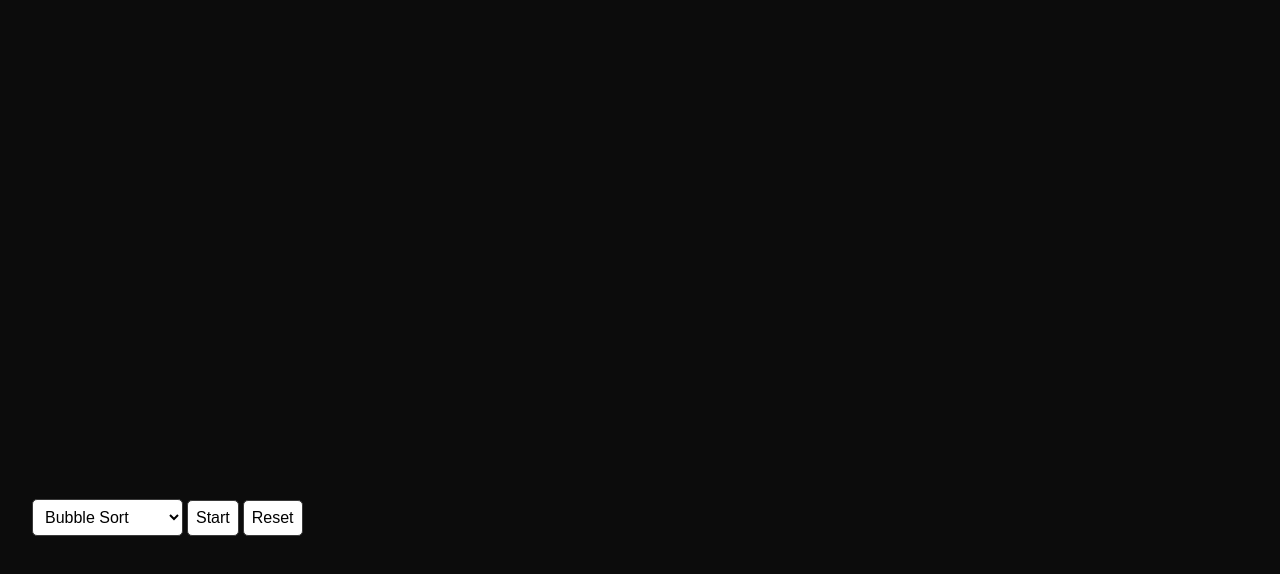
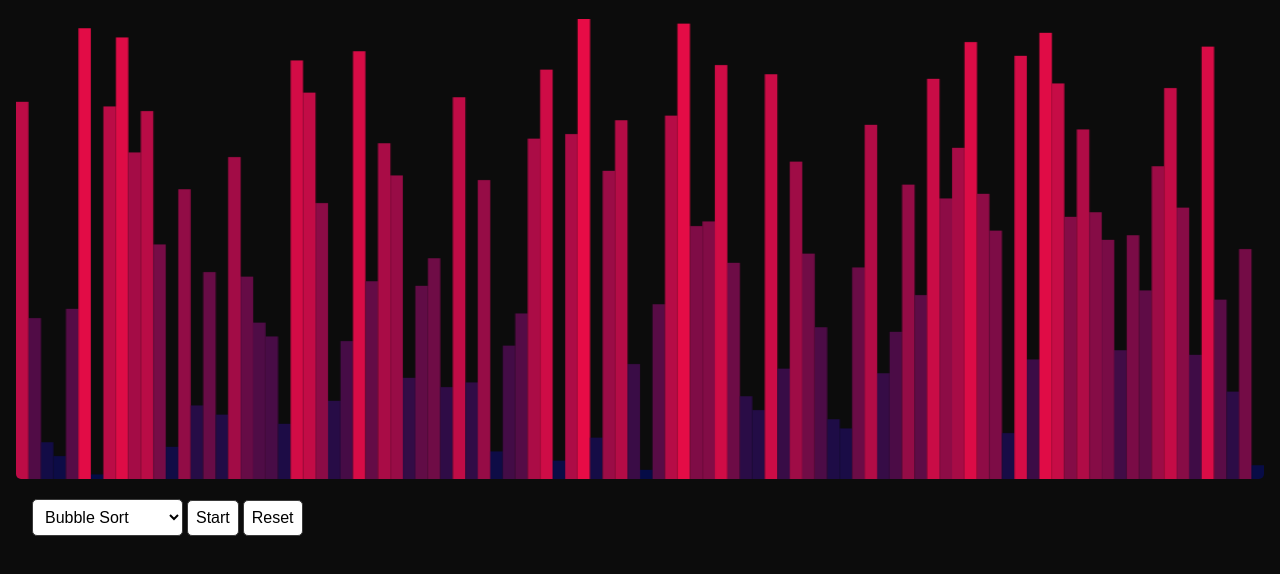
Before and after one commit to rilex037/sorting-algorithms-visualizer, a website built with Vite: page index.html in a window 1280 px wide. Shown: the part 62-636 px from the top of the page. Built offline with nearby package versions, Linux system fonts and the light colour scheme.

Commit message:
animation improvements

```diff
--- a/index.html
+++ b/index.html
@@ -15,7 +15,6 @@
           <option value="bubbleSort">Bubble Sort</option>
           <option value="heapSort">Heap Sort</option>
           <option value="quickSort">Quick Sort</option>
-          <option value="selectionSort">Selection Sort</option>
           <option value="radixSort">Radix Sort</option>
           <option value="insertionSort">Insertion Sort</option>
           <option value="mergeSort">Merge Sort</option>
--- a/src/main.ts
+++ b/src/main.ts
@@ -2,7 +2,7 @@ import './assets/styles.scss';
 import { ChartBar } from './interface/ChartBar';
 import { getCanvasInfo } from './include/Canvas';
 import { shuffleNumbers } from './helpers';
-import { playSound, stopSound } from './include/Sounts';
+import { playSound, stopSound } from './include/Sounds';
 import { algorithms } from './algorithms';
 import BubbleSort from './sorts/BuubleSort';
 import RadixSort from './sorts/RadixSort';
@@ -18,7 +18,7 @@ const drawChart = () => {
   ctx.clearRect(0, 0, canvas.width, canvas.height);
   chartBars.forEach((chartBar, i) => {
     const maxValue = Math.max(...chartBars.map((chartBar) => chartBar.value));
-    if (chartBar.isPointer) {
+    if (chartBar.isPointer && started) {
       playSound(chartBar);
     }
     const barHeight = (chartBar.value / maxValue) * canvas.height;
@@ -63,11 +63,10 @@ sortSelectElement?.addEventListener('change', (e) => {
     algorithm.optimalDepth;
     document.getElementById('caption')!.innerHTML = algorithm.name;
     chartBars = shuffleNumbers(algorithm.optimalDepth ?? 100);
-    algorithmMethods[algorithm.file](chartBars).then(() => {
-      /**
-       * @todo: this will ignore the fact we started running another algorithm
-       */
-      //SimplePass(chartBars);
+    algorithmMethods[algorithm.file](chartBars).then(async () => {
+      await SimplePass(chartBars);
+      started = false;
+      stopSound();
     });
   }
 });
@@ -82,24 +81,10 @@ startSortElement?.addEventListener('click', () => {
 
 const { canvas, ctx, bar } = getCanvasInfo(chartBars);
 
-// Draw chart
-setInterval(() => {
-  if (started) {
-    drawChart();
-  }
-}, 5);
+// Draw chart using requestAnimationFrame
+const drawChartLoop = () => {
+  drawChart();
 
-let intervalId: NodeJS.Timeout;
-
-function checkAndExecute() {
-  if (chartBars.every((chartBar, i) => chartBar.value === i + 1 && started)) {
-    clearInterval(intervalId); // Clear the interval to stop further execution
-    SimplePass(chartBars).then(() => {
-      started = false;
-      stopSound();
-      drawChart();
-    });
-  }
-}
-
-intervalId = setInterval(checkAndExecute, 100);
+  requestAnimationFrame(drawChartLoop);
+};
+drawChartLoop();
--- a/src/sorts/SimplePass.ts
+++ b/src/sorts/SimplePass.ts
@@ -3,9 +3,8 @@ import { ChartBar } from '../interface/ChartBar';
 export default async (chartBars: ChartBar[]) => {
   const totalIterations = chartBars.length - 1;
 
-  for (let i = 0; i < totalIterations; i++) {
+  for (let i = 0; i <= totalIterations; i++) {
     chartBars[i].isPointer = true;
     await new Promise((resolve) => setTimeout(resolve, 5));
-    chartBars[i].isPointer = false;
   }
 };
```
Also changed, not shown: src/include/Sounds.ts (renamed from src/include/Sounts.ts).
